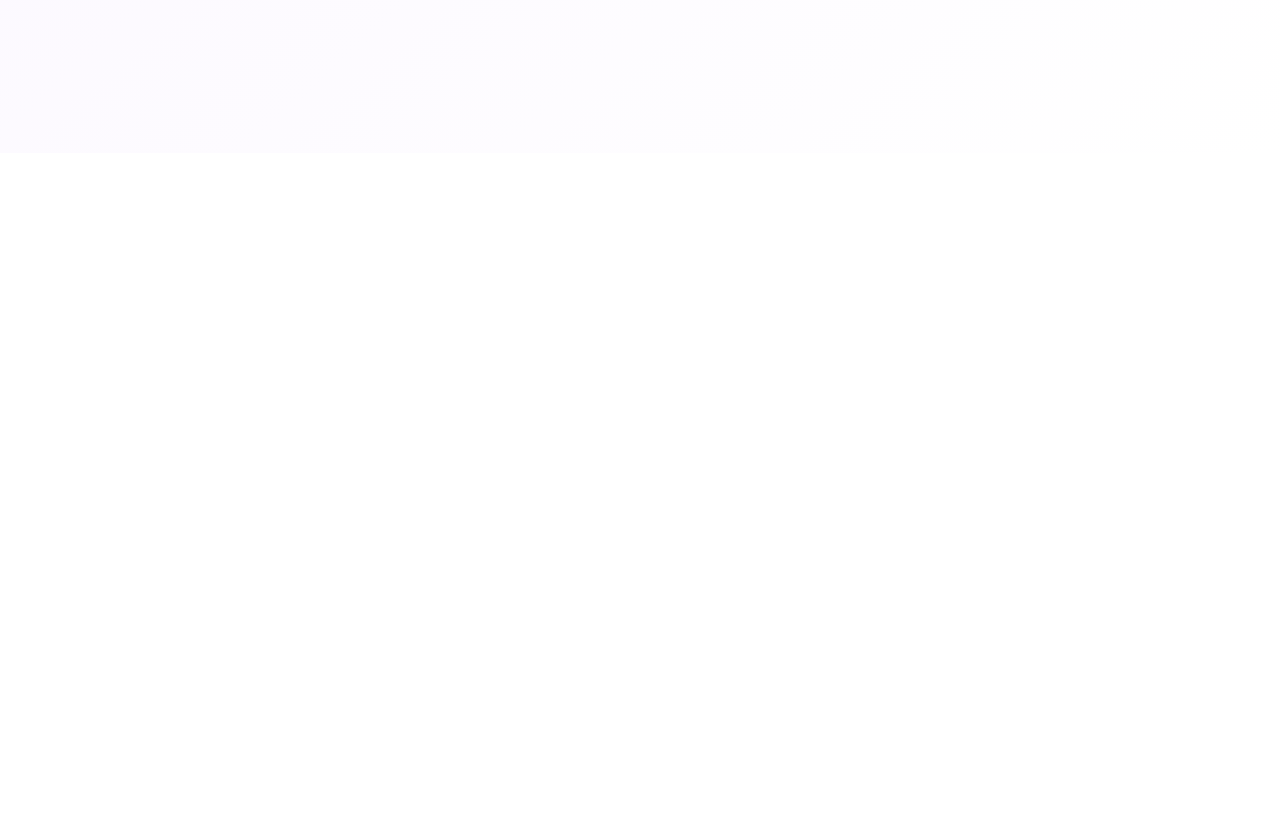
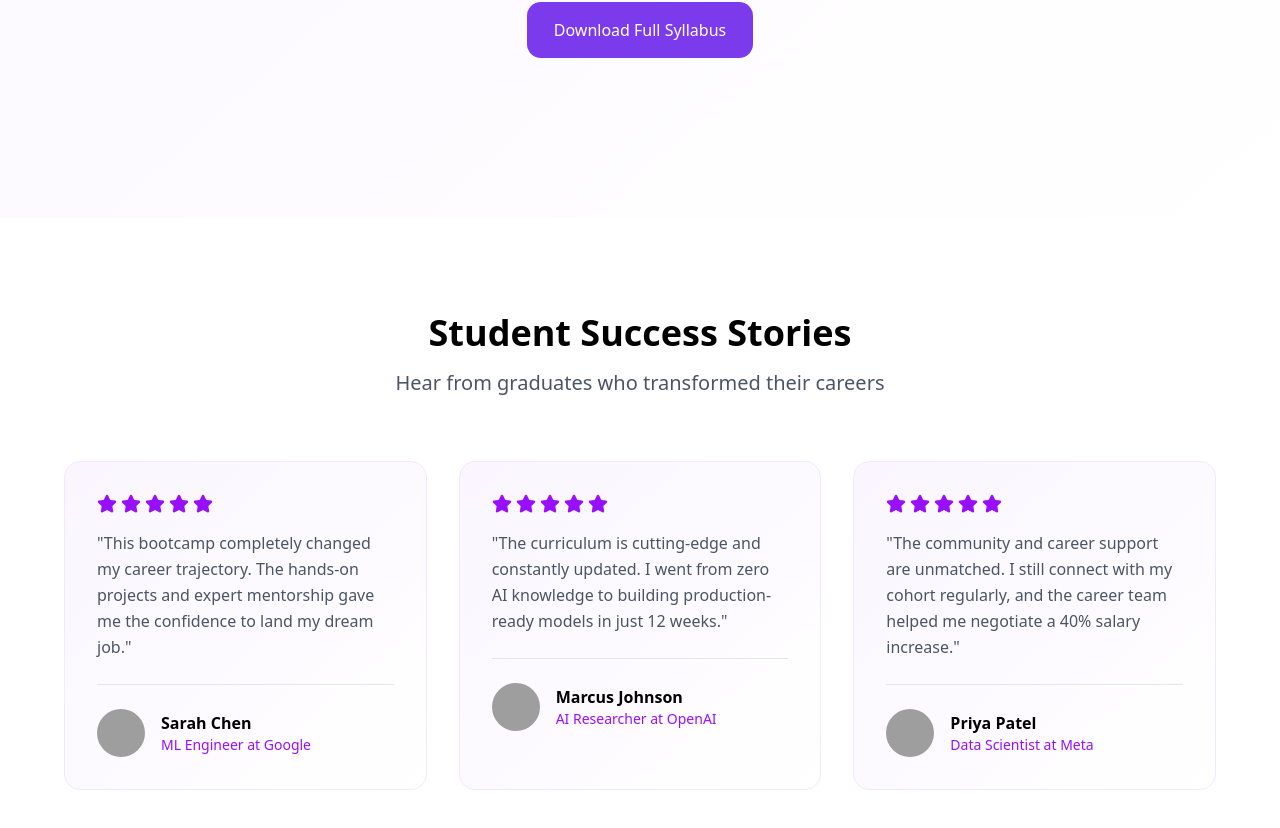
Before and after one commit to Bootcamp-JMC/Proyecto-1, a React (Vite) app: page / in a window 1280 px wide. Shown: the part 2849-3677 px from the top of the page. Before the commit the page ends 3002 px from the top, so only its background shows below. Built offline with nearby package versions, Linux system fonts and the light colour scheme; grey boxes are pictures that could not be loaded.

Commit message:
Reapply "FEAT(Testimonios) Crear seccion Testimonios (3 cards con estrellas y fotos)"
This reverts commit af8dc26db703efcb4b4f6a015270ae008ebd22e7.

```diff
--- a/src/App.tsx
+++ b/src/App.tsx
@@ -4,7 +4,6 @@ import { Header } from "./components/layout/Header";
 
 import "./style.css";
 import { Features } from "./components/layout/Features";
-
 import { Testimonios } from "./components/layout/Testimonios";
 import { Curriculum } from "./components/layout/Curriculum";
 
@@ -13,7 +12,7 @@ const App = () => {
     <BrowserRouter>
       {/* Header */}
       <Header />
-      <div className="bg-linear-to-r from-purple-50 via-white to-purple-50">
+      <div className="bg-linear-to-r from-purple-50 via-white to-purple-50 pt-16.25">
         {/* Hero */}
         <Hero />
         {/* Features */}
@@ -21,6 +20,8 @@ const App = () => {
         {/* Curriculum */}
         <Curriculum />
       </div>
+      {/* Testimonios */}
+      <Testimonios />
     </BrowserRouter>
   );
 };
--- /dev/null
+++ b/src/components/layout/Testimonios/components/TestimoniosDescription.tsx
@@ -0,0 +1,7 @@
+export const TestimoniosDescription = () => {
+  return (
+    <p className="mt-4 text-[20px] leading-7 text-gray-600">
+      Hear from graduates who transformed their careers
+    </p>
+  );
+};
--- /dev/null
+++ b/src/components/layout/Testimonios/components/TestimoniosTitle.tsx
@@ -0,0 +1,3 @@
+export const TestimoniosTitle = () => {
+  return <h3 className="text-4xl font-bold">Student Success Stories</h3>;
+};
--- /dev/null
+++ b/src/components/layout/Testimonios/components/gridComponents/TestimoniosGrid.tsx
@@ -0,0 +1,28 @@
+import { Testimonio } from "../../data/TESTIMONIOS_GRID_LIST";
+import { TestimoniosGridCard } from "./TestimoniosGridCard";
+import { TestimoniosStars } from "./TestimoniosStars";
+
+interface TestimoniosListProps {
+  testimoniosList: Testimonio[];
+}
+
+export const TestimoniosGrid = ({ testimoniosList }: TestimoniosListProps) => {
+  return (
+    <div className="mx-auto mt-16 grid grid-cols-1 gap-8 md:grid-cols-2 lg:grid-cols-3">
+      {testimoniosList.map((testimonio) => (
+        <div
+          key={testimonio.id}
+          className="rounded-2xl border border-purple-100 bg-purple-50 bg-linear-to-br from-purple-50 to-white p-8 hover:shadow-xl"
+        >
+          <div className="flex-col gap-12">
+            <TestimoniosStars rating={testimonio.rating} />
+            <p className="mt-4 text-left text-[16px] leading-6.5 text-gray-600">
+              {testimonio.text}
+            </p>
+          </div>
+          <TestimoniosGridCard author={testimonio.author} />
+        </div>
+      ))}
+    </div>
+  );
+};
--- /dev/null
+++ b/src/components/layout/Testimonios/components/gridComponents/TestimoniosGridCard.tsx
@@ -0,0 +1,21 @@
+import { Author } from "../../data/TESTIMONIOS_GRID_LIST";
+
+interface TestimoniosGridCardProps {
+  author: Author;
+}
+
+export const TestimoniosGridCard = ({ author }: TestimoniosGridCardProps) => {
+  return (
+    <div className="mt-6 flex items-center gap-4 border-t border-gray-200 pt-6">
+      <img
+        src={author.avatar}
+        alt={author.name}
+        className="h-12 w-12 rounded-full object-cover"
+      />
+      <div className="text-left">
+        <p className="font-semibold">{author.name}</p>
+        <p className="text-sm text-purple-600">{author.role}</p>
+      </div>
+    </div>
+  );
+};
--- /dev/null
+++ b/src/components/layout/Testimonios/components/gridComponents/TestimoniosStars.tsx
@@ -0,0 +1,15 @@
+import { Star } from "../../../../ui/Star";
+
+interface StarsProps {
+  rating: number;
+}
+
+export const TestimoniosStars = ({ rating }: StarsProps) => {
+  return (
+    <div className="flex gap-1">
+      {Array.from({ length: rating }).map((_, i) => (
+        <Star key={i} />
+      ))}
+    </div>
+  );
+};
--- /dev/null
+++ b/src/components/layout/Testimonios/data/TESTIMONIOS_GRID_LIST.tsx
@@ -0,0 +1,48 @@
+export interface Testimonio {
+  id: string;
+  rating: number;
+  text: string;
+  author: Author;
+}
+
+export interface Author {
+  name: string;
+  role: string;
+  avatar: string;
+}
+
+export const TESTIMONIOS_GRID_LIST: Testimonio[] = [
+  {
+    id: "1",
+    rating: 5,
+    text: '"This bootcamp completely changed my career trajectory. The hands-on projects and expert mentorship gave me the confidence to land my dream job."',
+    author: {
+      name: "Sarah Chen",
+      role: "ML Engineer at Google",
+      avatar:
+        "https://images.unsplash.com/photo-1494790108377-be9c29b29330?w=150&h=150&fit=crop",
+    },
+  },
+  {
+    id: "2",
+    rating: 5,
+    text: '"The curriculum is cutting-edge and constantly updated. I went from zero AI knowledge to building production-ready models in just 12 weeks."',
+    author: {
+      name: "Marcus Johnson",
+      role: "AI Researcher at OpenAI",
+      avatar:
+        "https://images.unsplash.com/photo-1507003211169-0a1dd7228f2d?w=150&h=150&fit=crop",
+    },
+  },
+  {
+    id: "3",
+    rating: 5,
+    text: '"The community and career support are unmatched. I still connect with my cohort regularly, and the career team helped me negotiate a 40% salary increase."',
+    author: {
+      name: "Priya Patel",
+      role: "Data Scientist at Meta",
+      avatar:
+        "https://images.unsplash.com/photo-1573496359142-b8d87734a5a2?w=150&h=150&fit=crop",
+    },
+  },
+];
--- /dev/null
+++ b/src/components/layout/Testimonios/index.tsx
@@ -0,0 +1,15 @@
+import { TestimoniosTitle } from "./components/TestimoniosTitle";
+import { TestimoniosDescription } from "./components/TestimoniosDescription";
+import { TestimoniosGrid } from "./components/gridComponents/TestimoniosGrid";
+import { TESTIMONIOS_GRID_LIST } from "./data/TESTIMONIOS_GRID_LIST";
+
+export const Testimonios = () => {
+  return (
+    <div className="container mx-auto mt-23.75 mb-50 max-w-7xl px-4 text-center sm:px-6 md:px-8 lg:px-16">
+      <TestimoniosTitle />
+      <TestimoniosDescription />
+
+      <TestimoniosGrid testimoniosList={TESTIMONIOS_GRID_LIST} />
+    </div>
+  );
+};
--- /dev/null
+++ b/src/components/ui/Star.tsx
@@ -0,0 +1,19 @@
+export const Star = () => {
+  return (
+    <svg
+      xmlns="http://www.w3.org/2000/svg"
+      width="24"
+      height="24"
+      viewBox="0 0 24 24"
+      fill="none"
+      stroke="currentColor"
+      stroke-width="2"
+      stroke-linecap="round"
+      stroke-linejoin="round"
+      className="lucide lucide-star h-5 w-5 fill-purple-600 text-purple-600"
+      aria-hidden="true"
+    >
+      <path d="M11.525 2.295a.53.53 0 0 1 .95 0l2.31 4.679a2.123 2.123 0 0 0 1.595 1.16l5.166.756a.53.53 0 0 1 .294.904l-3.736 3.638a2.123 2.123 0 0 0-.611 1.878l.882 5.14a.53.53 0 0 1-.771.56l-4.618-2.428a2.122 2.122 0 0 0-1.973 0L6.396 21.01a.53.53 0 0 1-.77-.56l.881-5.139a2.122 2.122 0 0 0-.611-1.879L2.16 9.795a.53.53 0 0 1 .294-.906l5.165-.755a2.122 2.122 0 0 0 1.597-1.16z"></path>
+    </svg>
+  );
+};
```
